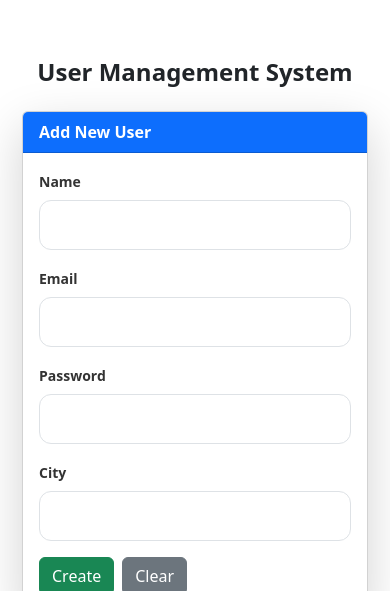
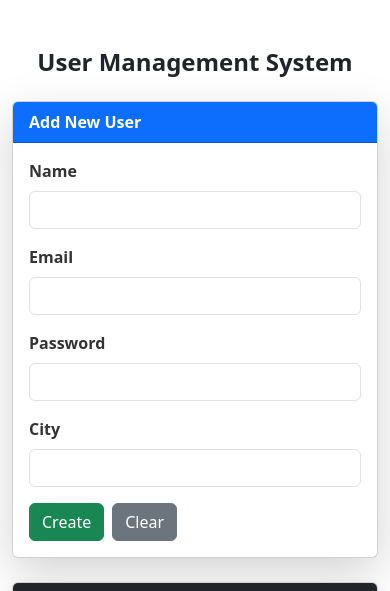
Before and after one commit to Parmeshwar1111/CRUD-fronted, a React (Vite) app: page / in a window 390 px wide. Shown: the top 591 px of the page. Built offline with nearby package versions, Linux system fonts and the light colour scheme; no server answers.

Commit message:
Refactor CSS for modern dashboard theme

```diff
--- a/src/index.css
+++ b/src/index.css
@@ -1,43 +1,37 @@
-/* --- Modern Dashboard Theme --- */
+/* ============================= */
+/* Modern Dashboard Theme (SAFE) */
+/* ============================= */
 
 body {
   background: #f2f5f8;
   font-family: "Inter", sans-serif;
 }
 
-/* Card Styling */
+/* ============================= */
+/* Custom Card (Only if used) */
+/* ============================= */
+
 .custom-card {
-  border-radius: 18px !important;
-  box-shadow: 0 6px 20px rgba(0,0,0,0.08) !important;
+  background: white;
+  border-radius: 18px;
+  box-shadow: 0 6px 20px rgba(0, 0, 0, 0.08);
   transition: transform 0.2s ease-in-out;
-  background: white;
 }
 
 .custom-card:hover {
   transform: translateY(-4px);
 }
 
-/* Table Styling */
-.table-custom thead {
-  background: #0d6efd;
-  color: white;
-}
+/* ============================= */
+/* Custom Buttons (Optional) */
+/* ============================= */
 
-.table-custom tbody tr {
-  transition: 0.2s ease-in-out;
-}
-
-.table-custom tbody tr:hover {
-  background: #e8f1ff;
-}
-
-/* Button Styling */
 .btn-custom {
   background: linear-gradient(135deg, #0d6efd, #6610f2);
   color: white;
   border-radius: 10px;
   font-weight: 600;
-  padding: 10px;
+  padding: 8px 12px;
   transition: 0.3s ease;
 }
 
@@ -45,71 +39,45 @@ body {
   filter: brightness(1.08);
 }
 
-/* Form Input Beautification */
-.form-control {
-  border-radius: 12px !important;
-  padding: 10px !important;
-}
+/* ============================= */
+/* Forms (Bootstrap-Friendly) */
+/* ============================= */
 
 .form-label {
   font-weight: 600;
   color: #333;
 }
+
+/* ❌ REMOVED:
+.form-control {
+  padding, border-radius, !important
+}
+→ Bootstrap handles this better
+*/
+
 /* ============================= */
-/* Mobile View (Phones & Small Devices) */
+/* Mobile View (SAFE) */
 /* ============================= */
+
 @media (max-width: 768px) {
 
+  /* Typography only */
   body {
-    padding: 10px;
     font-size: 14px;
   }
 
-  /* Cards */
+  /* Cards spacing only */
   .custom-card {
-    border-radius: 14px !important;
-    box-shadow: 0 4px 14px rgba(0,0,0,0.08) !important;
+    border-radius: 14px;
     margin-bottom: 16px;
   }
 
-  /* Tables → Scroll on Mobile */
-  .table-responsive {
-    overflow-x: auto;
+  /* Headings scale */
+  h1 {
+    font-size: 1.5rem;
   }
 
-  .table-custom {
-    font-size: 13px;
-  }
-
-  .table-custom thead {
-    font-size: 13px;
-  }
-
-  /* Buttons */
-  .btn-custom {
-    width: 100%;
-    padding: 12px;
-    font-size: 15px;
-  }
-
-  /* Forms */
-  .form-control {
-    padding: 12px !important;
-    font-size: 14px;
-  }
-
-  .form-label {
-    font-size: 14px;
-  }
-
-  /* Spacing Fix */
-  .row {
-    margin-left: 0;
-    margin-right: 0;
-  }
-
-  /* Headings */
-  h1, h2, h3 {
+  h2, h3 {
     font-size: 1.2rem;
   }
 }
```
